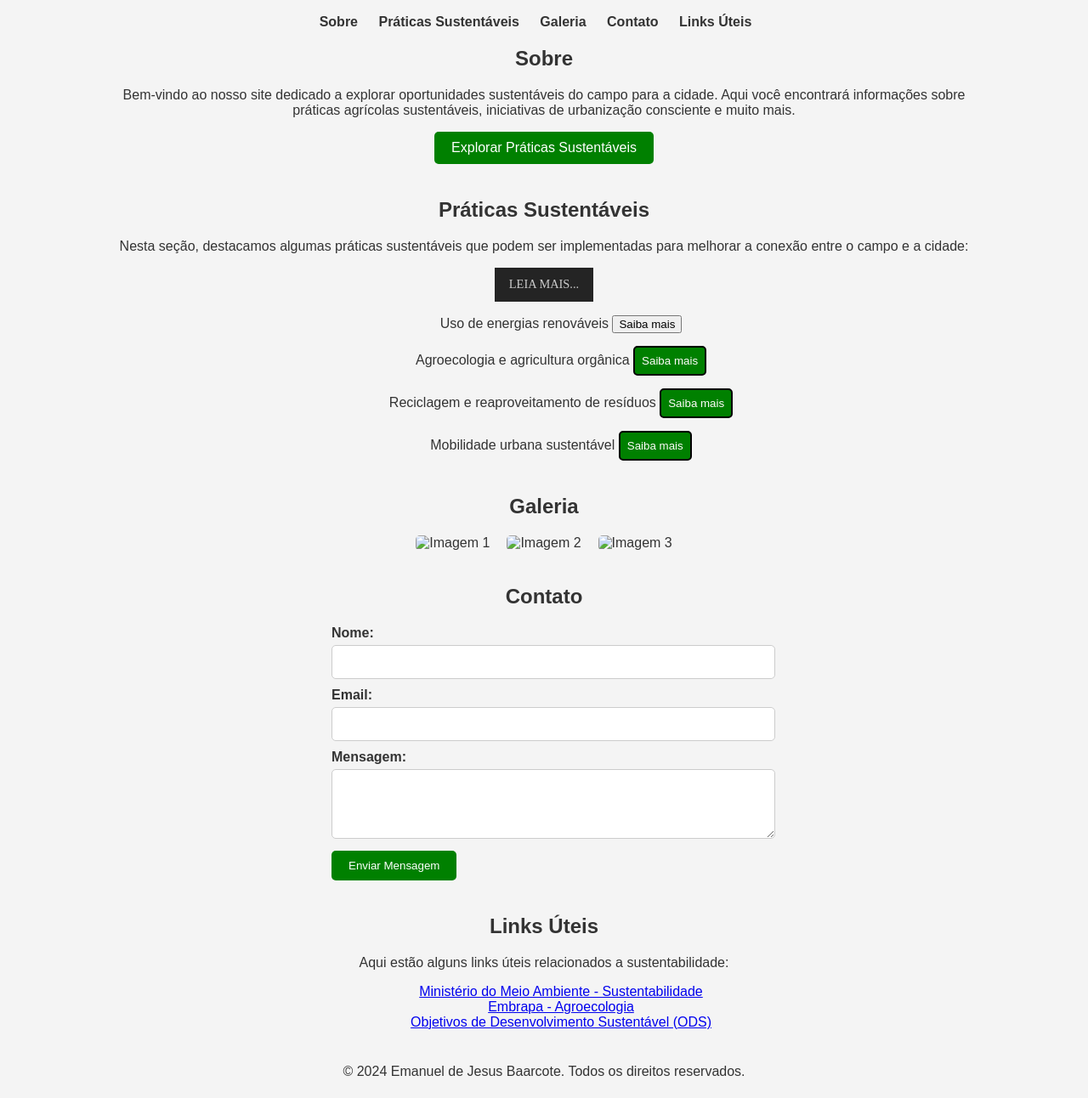
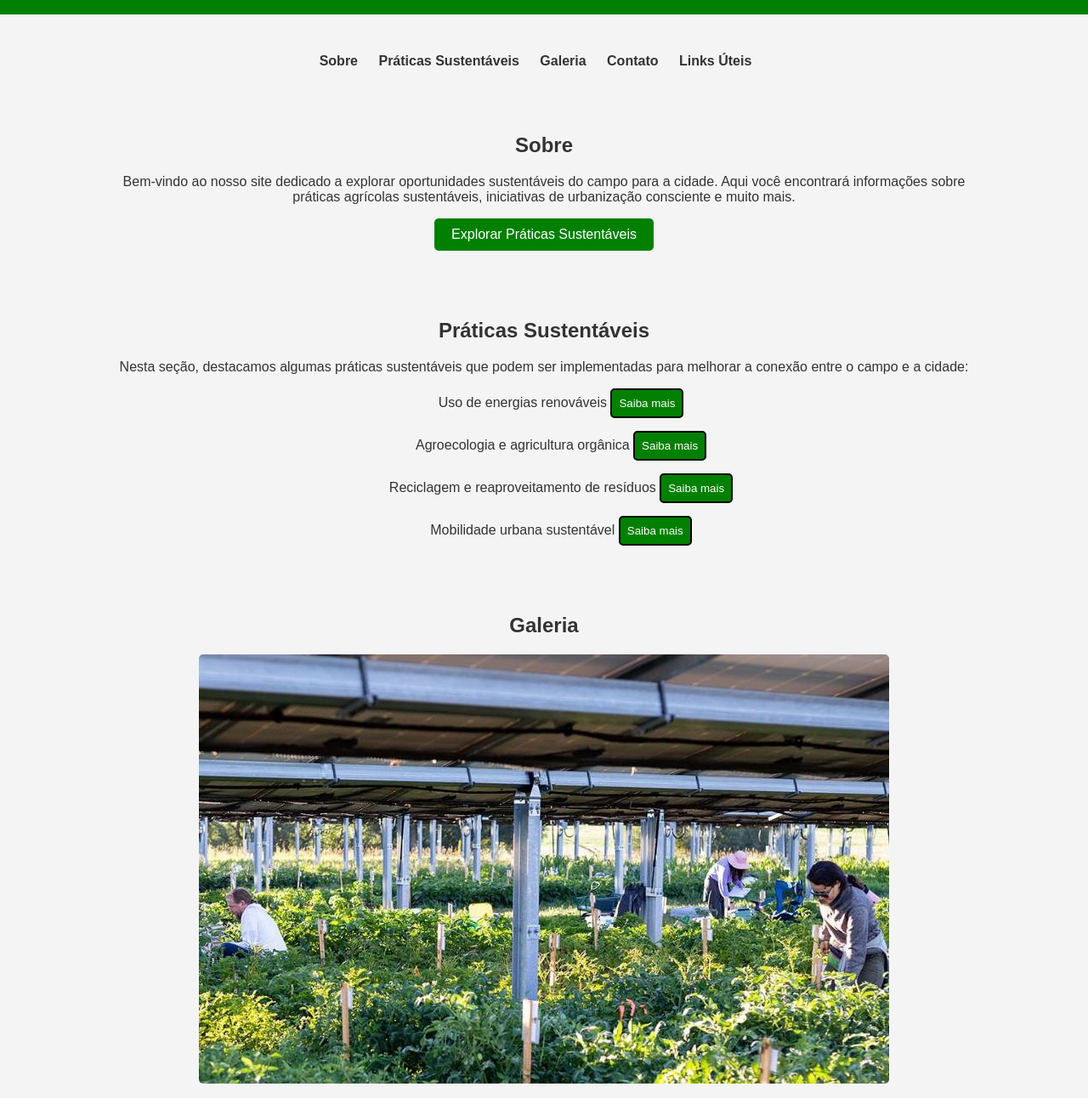
Before and after one commit to Barcotinho2/Projeto-Agrinho, a plain HTML site: page index.html in a window 1280 px wide. Shown: the part 60-1352 px from the top of the page at 85% size. Drawn offline with Linux system fonts and the light colour scheme.

Commit message:
Add files via upload

```diff
--- a/index.html
+++ b/index.html
@@ -36,17 +36,11 @@
         <section>
             <h2>Práticas Sustentáveis</h2>
             <p>Nesta seção, destacamos algumas práticas sustentáveis que podem ser implementadas para melhorar a conexão entre o campo e a cidade:</p>
-            <div class="box-btn">
-                <div class="box-btn">
-                    <a href="#" class="btn elastico">Leia mais...</a>
 
-                 </div>
-
-             </div>
             <ul class="lista">
                 <li class="itens-lista">
                     Uso de energias renováveis
-                    <button class="box-btn" onclick="toggleDetails('energias_renovaveis')">Saiba mais</button>
+                    <button class="practice-button" onclick="toggleDetails('energias_renovaveis')">Saiba mais</button>
                     <div id="energias_renovaveis" class="practice-details hidden">
                         <p><strong>Energia Solar: Entre várias, existe a energia solar, essa é captada através de painéis solares que convertem a luz do sol em eletricidade ou calor. É uma fonte abundante e amplamente disponível em muitas regiões.</strong></p>
                     </div>
@@ -80,9 +74,9 @@
         <section>
             <h2>Galeria</h2>
             <div class="gallery">
-                <img src="imagem1.jpg" alt="Imagem 1">
-                <img src="imagem2.jpg" alt="Imagem 2">
-                <img src="imagem3.jpg" alt="Imagem 3">
+                <img src="energia.jpg" alt="placas solares sobre plantações">
+                <img src="campo.jpg" alt="acompanhamento das plantas">
+                <img src="residuos.jpg" alt="reaproveitamento de residuos orgânicos">
             </div>
         </section>
     </div>
@@ -112,16 +106,16 @@
             <h2>Links Úteis</h2>
             <p>Aqui estão alguns links úteis relacionados a sustentabilidade:</p>
             <ul class="lista">
-                <li><a href="https://www.mma.gov.br/sustentabilidade">Ministério do Meio Ambiente - Sustentabilidade</a></li>
-                <li><a href="https://www.embrapa.br/agroecologia">Embrapa - Agroecologia</a></li>
-                <li><a href="https://www.onu.org.br/ods">Objetivos de Desenvolvimento Sustentável (ODS)</a></li>
+                <li class="item-lista"><a href="https://www.mma.gov.br/sustentabilidade">Ministério do Meio Ambiente - Sustentabilidade</a></li>
+                <li class="item-lista"><a href="https://www.embrapa.br/agroecologia">Embrapa - Agroecologia</a></li>
+                <li class="item-lista"><a href="https://www.onu.org.br/ods">Objetivos de Desenvolvimento Sustentável (ODS)</a></li>
             </ul>
         </section>
     </div>
 </body>
-<footer>
+<footer class="rodape">
     <div class="container">
-        <p>&copy; 2024 Emanuel de Jesus Baarcote. Todos os direitos reservados.</p>
+        <p class="paragrafo">&copy; 2024 Emanuel de Jesus Barcote. Todos os direitos reservados.</p>
     </div>
 </footer>
 
--- a/style.css
+++ b/style.css
@@ -15,10 +15,17 @@ body {
     margin: 0;
     padding: 0;
 }
+
+.paragrafo{
+    font-size: 18px;
+    color:aliceblue;
+}
+
 .container {
     width: 80%;
     margin: 0 auto;
     text-align: center;
+    padding: 10px;
 }
 header {
     background-color: #008000;
@@ -136,30 +143,15 @@ section {
     margin-top: 15px;
 }
 
-box-btn { text-align:center; }
+.item-lista{
+    margin: 8px;
+}
 
-.btn {
-  position: relative;
-  display: inline-block;
-  cursor: pointer;
-  outline: none;
-  border: 0;
-  vertical-align: middle;
-  text-decoration: none;
-  font-size: inherit;
-  font-family: inherit;
+.rodape{
+    background-color:#008000;
+    padding: 20px;
 }
-.btn.elastico {
 
-  transition: all 0.6s cubic-bezier(0.65, -0.25, 0.25, 1.95);
-  font-size:0.9em;
-  font-family: 'open_sansregular';
-  color: #ccc;
-  padding: 0.8em 1.2em;
-  background: #242424;
-  text-transform: uppercase;
+.gallery{
+
 }
-.btn.elastico:hover, .btn.elastico:focus, .btn.elastico:active {
-
-  letter-spacing: 0.220rem;
-}
```
Also changed, not shown: campo.jpg (added), energia.jpg (added), residuos.jpg (added).
